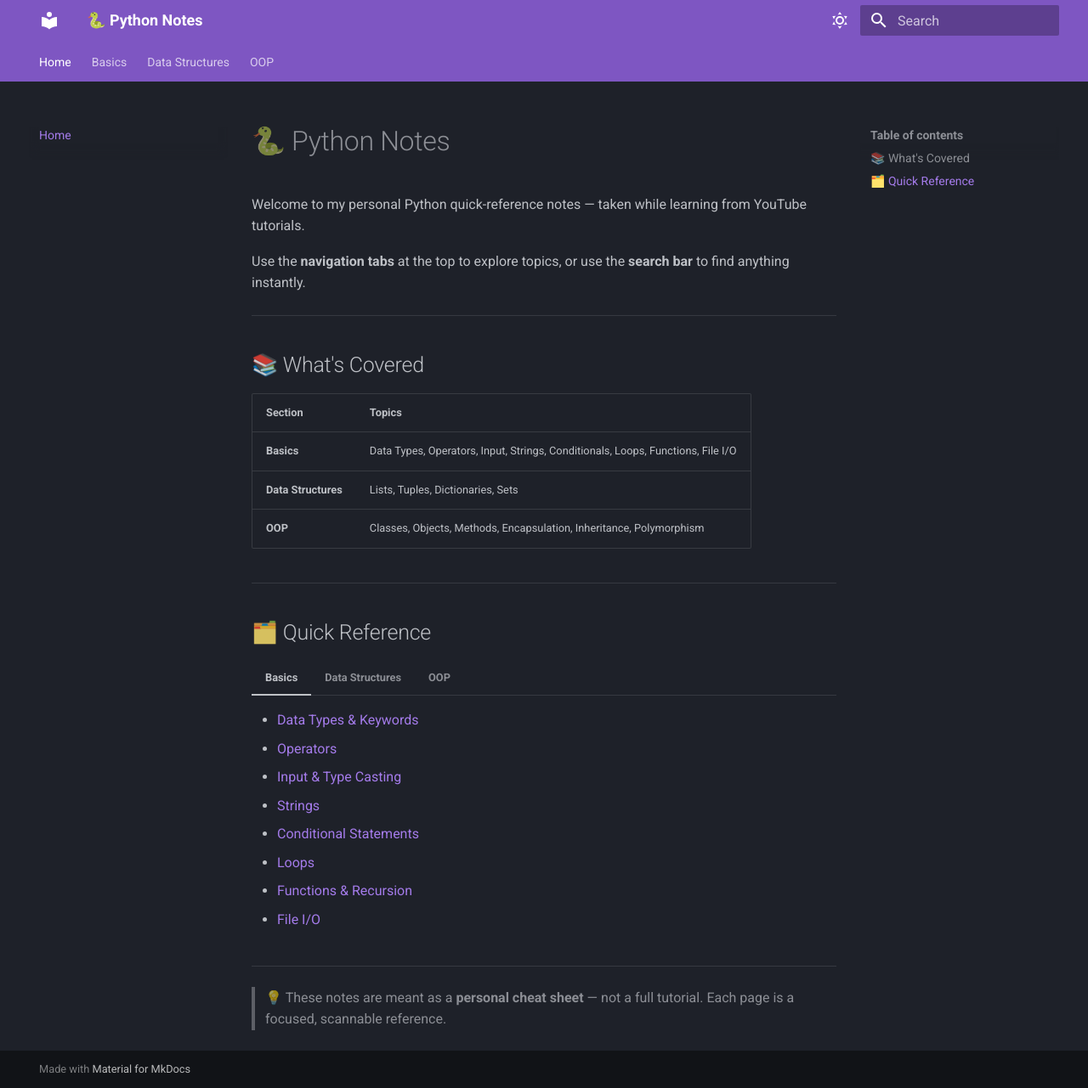
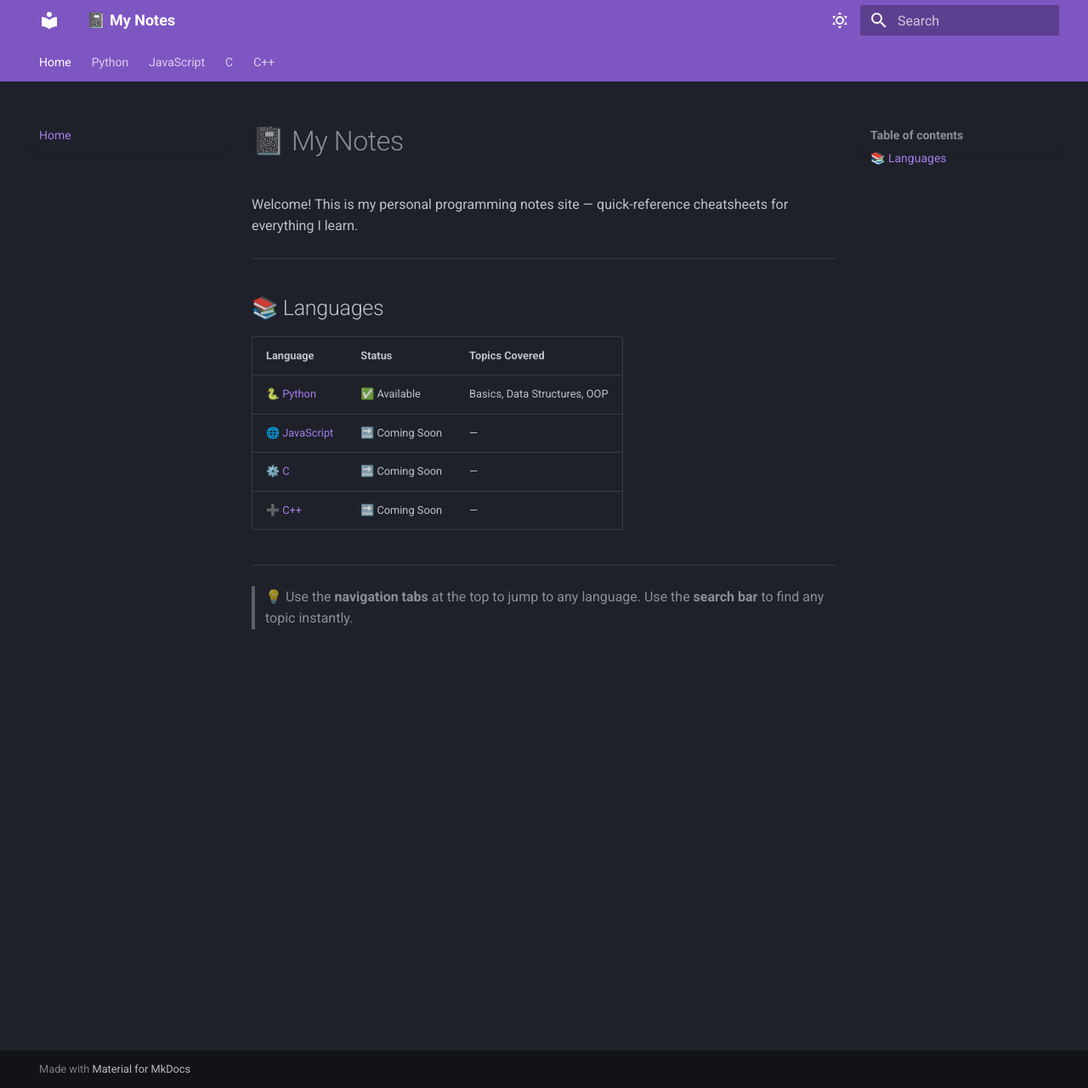
Before and after one commit to Tanim487/My_Notes, an MkDocs documentation site: the page built from docs/index.md, in a window 1280 px wide and 1281 px high. Shown: the whole window at 85% size. Built offline with MkDocs 1.6.1 and Material for MkDocs 9.7.7, drawn with Linux system fonts in a browser that asks for light colours; some of the changed lines change nothing that is shown.

Commit message:
organized the directory properly

```diff
--- /dev/null
+++ b/docs/index.md
@@ -0,0 +1,19 @@
+# 📓 My Notes
+
+Welcome! This is my personal programming notes site — quick-reference cheatsheets for everything I learn.
+
+---
+
+## 📚 Languages
+
+| Language | Status | Topics Covered |
+|----------|--------|----------------|
+| [🐍 Python](python/index.md) | ✅ Available | Basics, Data Structures, OOP |
+| [🌐 JavaScript](javascript/index.md) | 🔜 Coming Soon | — |
+| [⚙️ C](c/index.md) | 🔜 Coming Soon | — |
+| [➕ C++](cpp/index.md) | 🔜 Coming Soon | — |
+
+---
+
+> 💡 Use the **navigation tabs** at the top to jump to any language.
+> Use the **search bar** to find any topic instantly.
--- a/mkdocs.yml
+++ b/mkdocs.yml
@@ -1,8 +1,6 @@
-site_name: 🐍 Python Notes
-site_description: A personal Python quick-reference cheatsheet
-site_author: Your Name
-
-docs_dir: docs/Python
+site_name: 📓 My Notes
+site_description: Personal programming notes and cheatsheets
+site_author: Tanim
 
 theme:
   name: material
@@ -30,8 +28,6 @@ theme:
     - search.highlight
     - search.suggest
     - content.code.copy
-  icon:
-    repo: fontawesome/brands/github
 
 markdown_extensions:
   - admonition
@@ -47,22 +43,30 @@ markdown_extensions:
 
 nav:
   - Home: index.md
-  - Basics:
-    - Data Types & Keywords: basics/data-types.md
-    - Operators: basics/operators.md
-    - Input & Type Casting: basics/input-casting.md
-    - Strings: basics/strings.md
-    - Conditional Statements: basics/conditionals.md
-    - Loops: basics/loops.md
-    - Functions & Recursion: basics/functions.md
-    - File I/O: basics/file-io.md
-  - Data Structures:
-    - Lists: data-structures/lists.md
-    - Tuples: data-structures/tuples.md
-    - Dictionaries: data-structures/dictionaries.md
-    - Sets: data-structures/sets.md
-  - OOP:
-    - Classes & Objects: oops/classes-objects.md
-    - Methods: oops/methods.md
-    - Encapsulation: oops/encapsulation.md
-    - Inheritance & Polymorphism: oops/inheritance-polymorphism.md
+  - Python:
+    - Overview: python/index.md
+    - Basics:
+      - Data Types & Keywords: python/basics/data-types.md
+      - Operators: python/basics/operators.md
+      - Input & Type Casting: python/basics/input-casting.md
+      - Strings: python/basics/strings.md
+      - Conditional Statements: python/basics/conditionals.md
+      - Loops: python/basics/loops.md
+      - Functions & Recursion: python/basics/functions.md
+      - File I/O: python/basics/file-io.md
+    - Data Structures:
+      - Lists: python/data-structures/lists.md
+      - Tuples: python/data-structures/tuples.md
+      - Dictionaries: python/data-structures/dictionaries.md
+      - Sets: python/data-structures/sets.md
+    - OOP:
+      - Classes & Objects: python/oops/classes-objects.md
+      - Methods: python/oops/methods.md
+      - Encapsulation: python/oops/encapsulation.md
+      - Inheritance & Polymorphism: python/oops/inheritance-polymorphism.md
+  - JavaScript:
+    - Overview: javascript/index.md
+  - C:
+    - Overview: c/index.md
+  - C++:
+    - Overview: cpp/index.md
```
